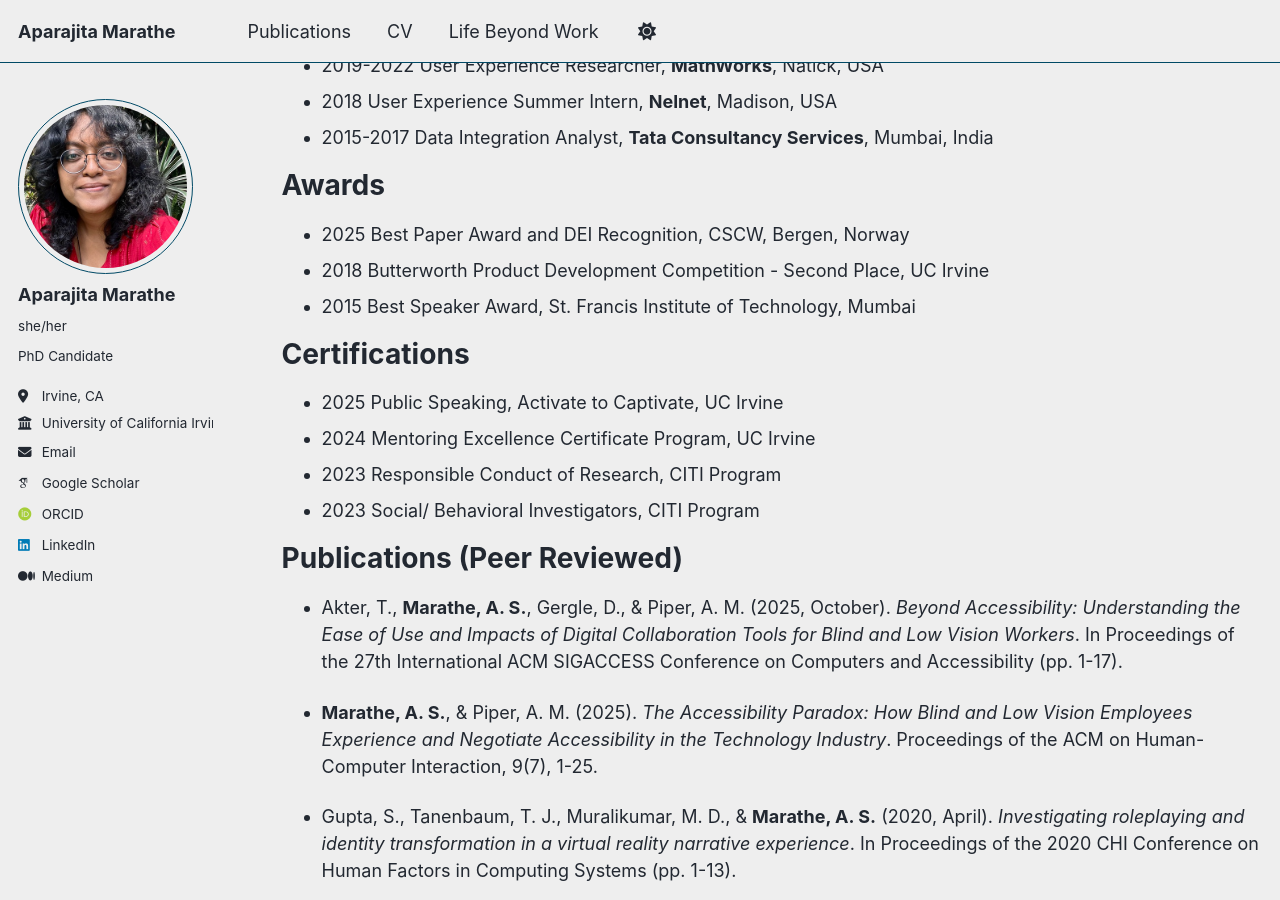
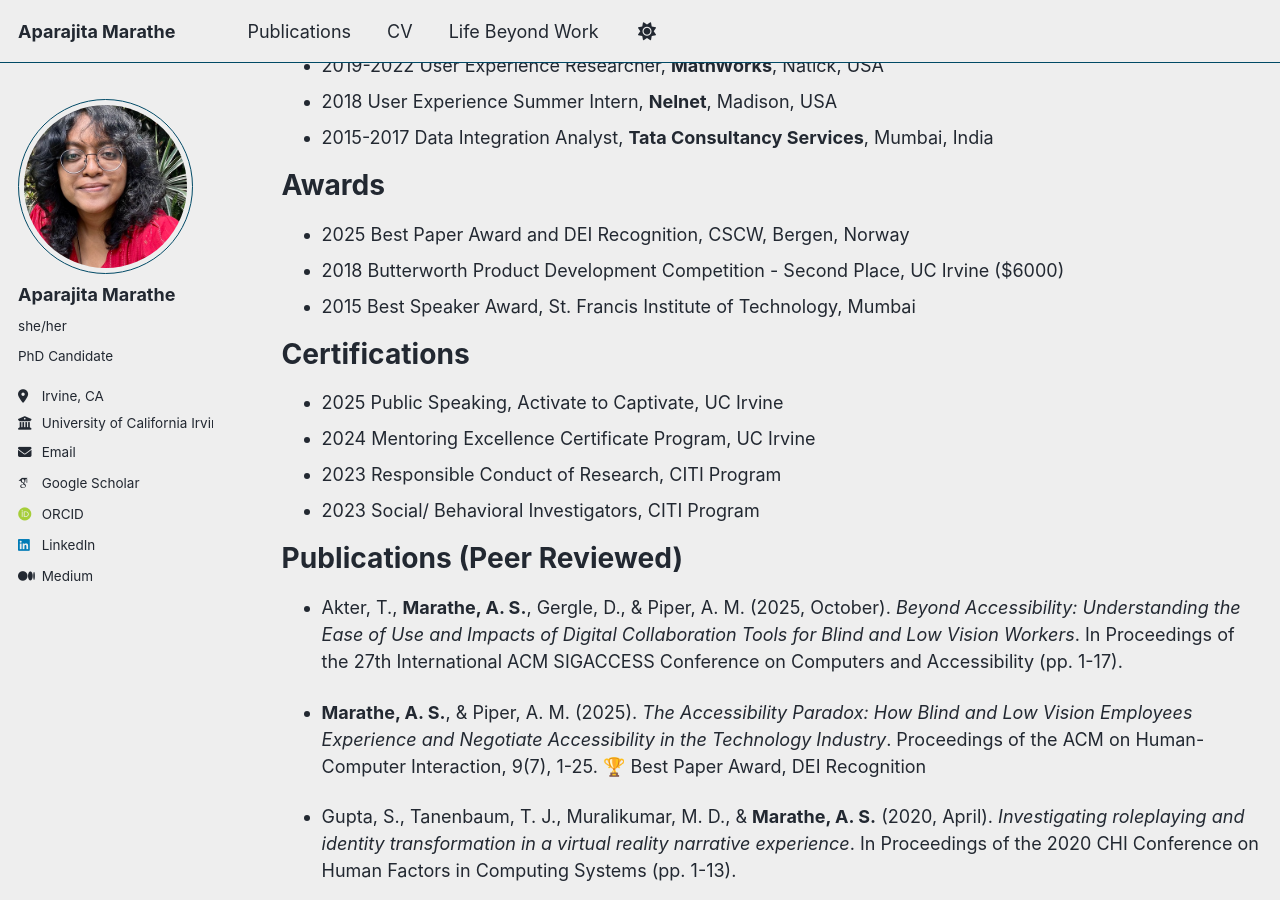
Before and after one commit to aparajitamarathe/aparajitamarathe.github.io, a Jekyll site: the page built from _pages/cv.md, in a window 1280 px wide and 900 px high, scrolled down 484 px. Built offline with Jekyll 4.4.1, drawn with Linux system fonts in a browser that asks for light colours; some web fonts are replaced.

Commit message:
Update CV with award details and publication recognition
Added monetary value to the Butterworth competition award and included recognition for the Best Paper Award in the publication entry.

```diff
--- a/_pages/cv.md
+++ b/_pages/cv.md
@@ -31,7 +31,7 @@ Work Experience
 Awards
 ======
 * 2025 Best Paper Award and DEI Recognition, CSCW, Bergen, Norway
-* 2018 Butterworth Product Development Competition - Second Place, UC Irvine
+* 2018 Butterworth Product Development Competition - Second Place, UC Irvine ($6000)
 * 2015 Best Speaker Award, St. Francis Institute of Technology, Mumbai
 
 Certifications
@@ -45,7 +45,7 @@ Publications (Peer Reviewed)
 ======
 * Akter, T., **Marathe, A. S.**, Gergle, D., & Piper, A. M. (2025, October). _Beyond Accessibility: Understanding the Ease of Use and Impacts of Digital Collaboration Tools for Blind and Low Vision Workers_. In Proceedings of the 27th International ACM SIGACCESS Conference on Computers and Accessibility (pp. 1-17).
 
-* **Marathe, A. S.**, & Piper, A. M. (2025). _The Accessibility Paradox: How Blind and Low Vision Employees Experience and Negotiate Accessibility in the Technology Industry_. Proceedings of the ACM on Human-Computer Interaction, 9(7), 1-25.
+* **Marathe, A. S.**, & Piper, A. M. (2025). _The Accessibility Paradox: How Blind and Low Vision Employees Experience and Negotiate Accessibility in the Technology Industry_. Proceedings of the ACM on Human-Computer Interaction, 9(7), 1-25. 🏆 Best Paper Award, DEI Recognition
 
 * Gupta, S., Tanenbaum, T. J., Muralikumar, M. D., & **Marathe, A. S.** (2020, April). _Investigating roleplaying and identity transformation in a virtual reality narrative experience_. In Proceedings of the 2020 CHI Conference on Human Factors in Computing Systems (pp. 1-13).
 
```
